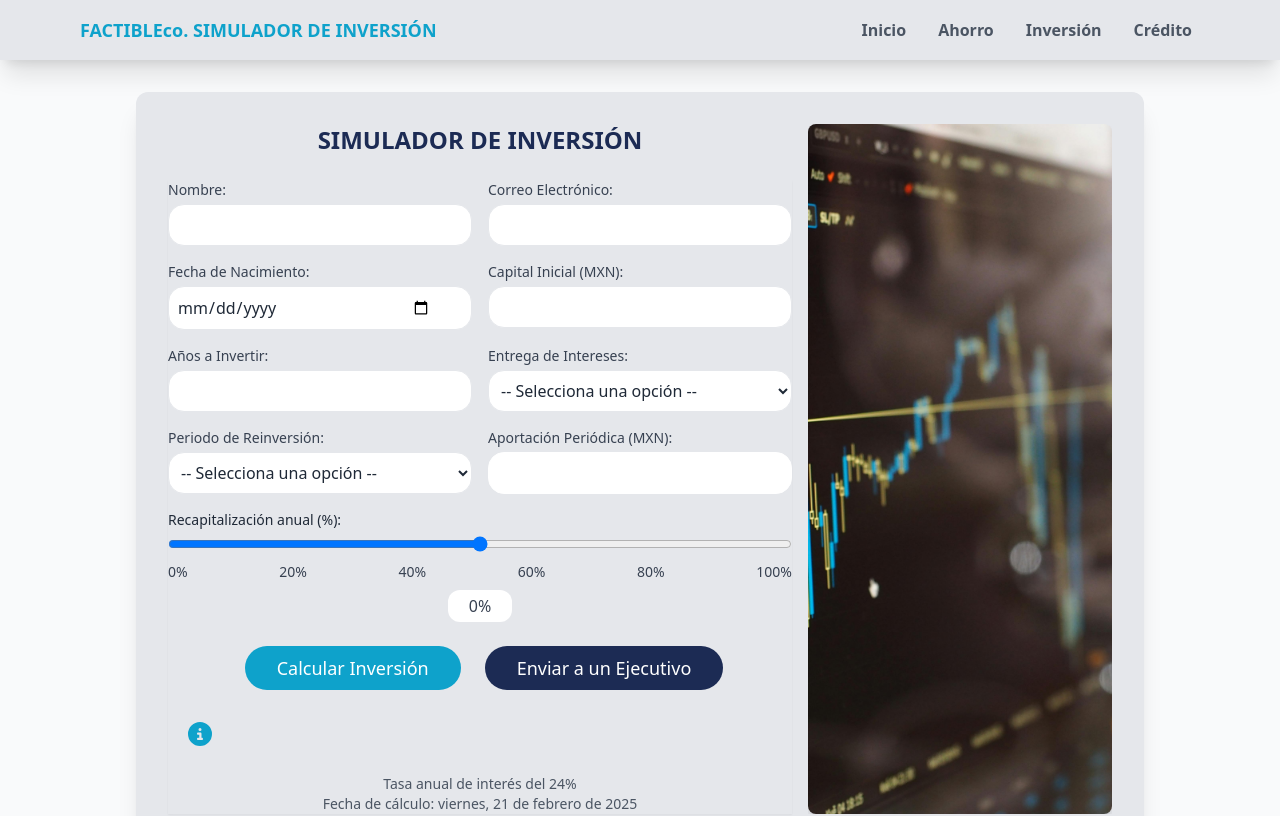
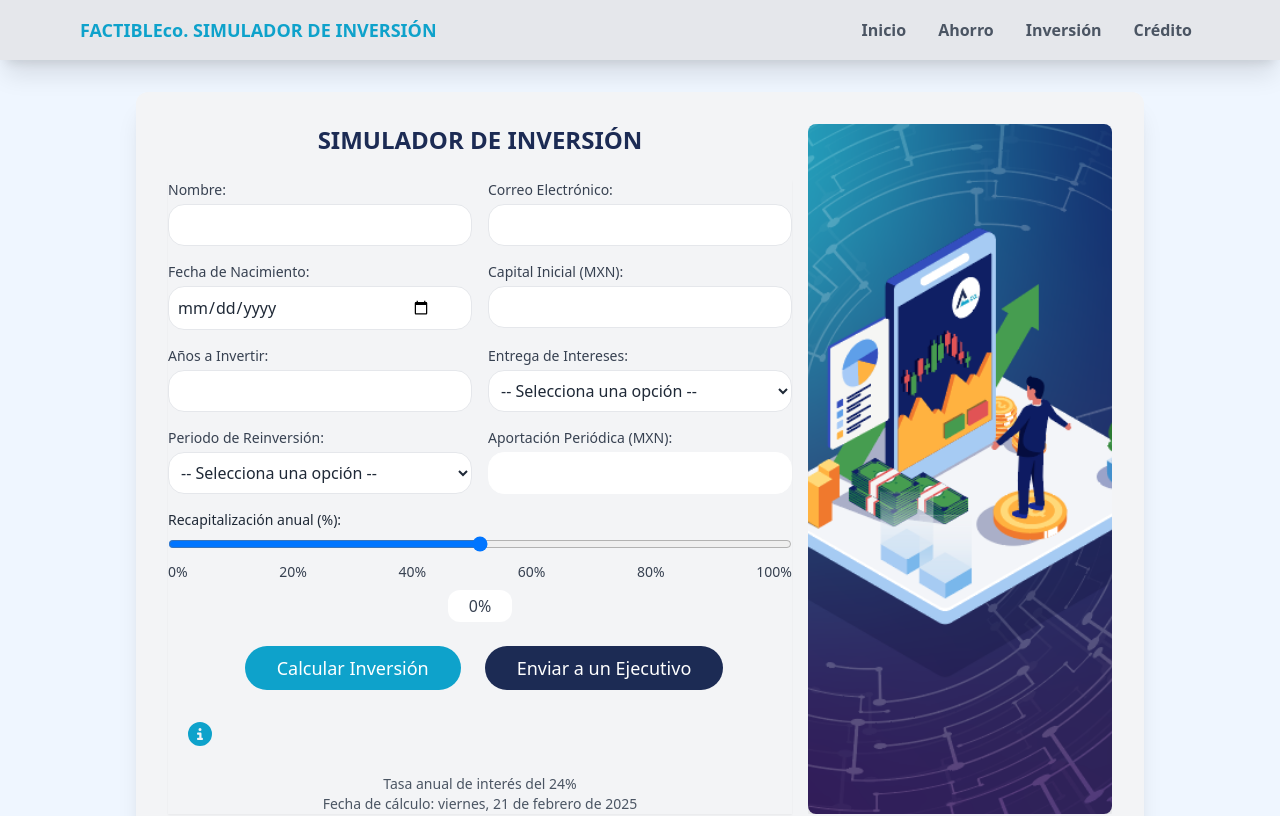
Before and after one commit to GerardoARHernandez/SimuladorInv, a React (Vite) app: page / in a window 1280 px wide. Shown: the top 816 px of the page. Built offline with nearby package versions, Linux system fonts and the light colour scheme.

Commit message:
Cambios esteticos

```diff
--- a/index.html
+++ b/index.html
@@ -6,7 +6,7 @@
     <meta name="viewport" content="width=device-width, initial-scale=1.0" />
     <title>Inversiones</title>
   </head>
-  <body class="bg-gray-50">
+  <body class="bg-blue-50">
     <div id="root"></div>
     <script type="module" src="/src/main.jsx"></script>
   </body>
--- a/src/components/CapitalChart.jsx
+++ b/src/components/CapitalChart.jsx
@@ -71,7 +71,7 @@
   };
 
   return (
-    <div className="mt-8 bg-white p-4 rounded-lg shadow-md w-3/4 mx-auto"> {/* Ancho ajustado y centrado */}
+    <div className="mt-8 bg-gray-100 p-4 rounded-lg shadow-md w-3/4 mx-auto"> {/* Ancho ajustado y centrado */}
       <h2 className="text-xl font-bold text-gray-900 mb-2 text-center">Capital Real (MXN)</h2> {/* Centrado */}
 
       {/* Botones de Moneda */}
--- a/src/components/InvestmentForm.jsx
+++ b/src/components/InvestmentForm.jsx
@@ -131,7 +131,7 @@
 
   return (
     <>
-      <div className="p-8 bg-gray-200 rounded-xl shadow-xl max-w-5xl mx-0 text-gray-800 font-sans grid grid-cols-1 md:grid-cols-3 gap-4">
+      <div className="p-8 bg-gray-100 rounded-xl shadow-xl max-w-5xl mx-0 text-gray-800 font-sans grid grid-cols-1 md:grid-cols-3 gap-4">
         {/* Formulario */}
         <div className="col-span-2">
           <h1 className="text-2xl font-bold text-[#1C2B54] mb-6 uppercase text-center">
@@ -334,7 +334,7 @@
         {/* Imagen */}
         <div className="col-span-1 overflow-hidden relative">
           <img
-            src="public/invers.jpg"
+            src="/invers.png"
             alt="Simulador"
             className="object-cover w-lvw h-full rounded-lg shadow-md"
           />
```
Also changed, not shown: public/invers.jpg (deleted), public/invers.png (added).
